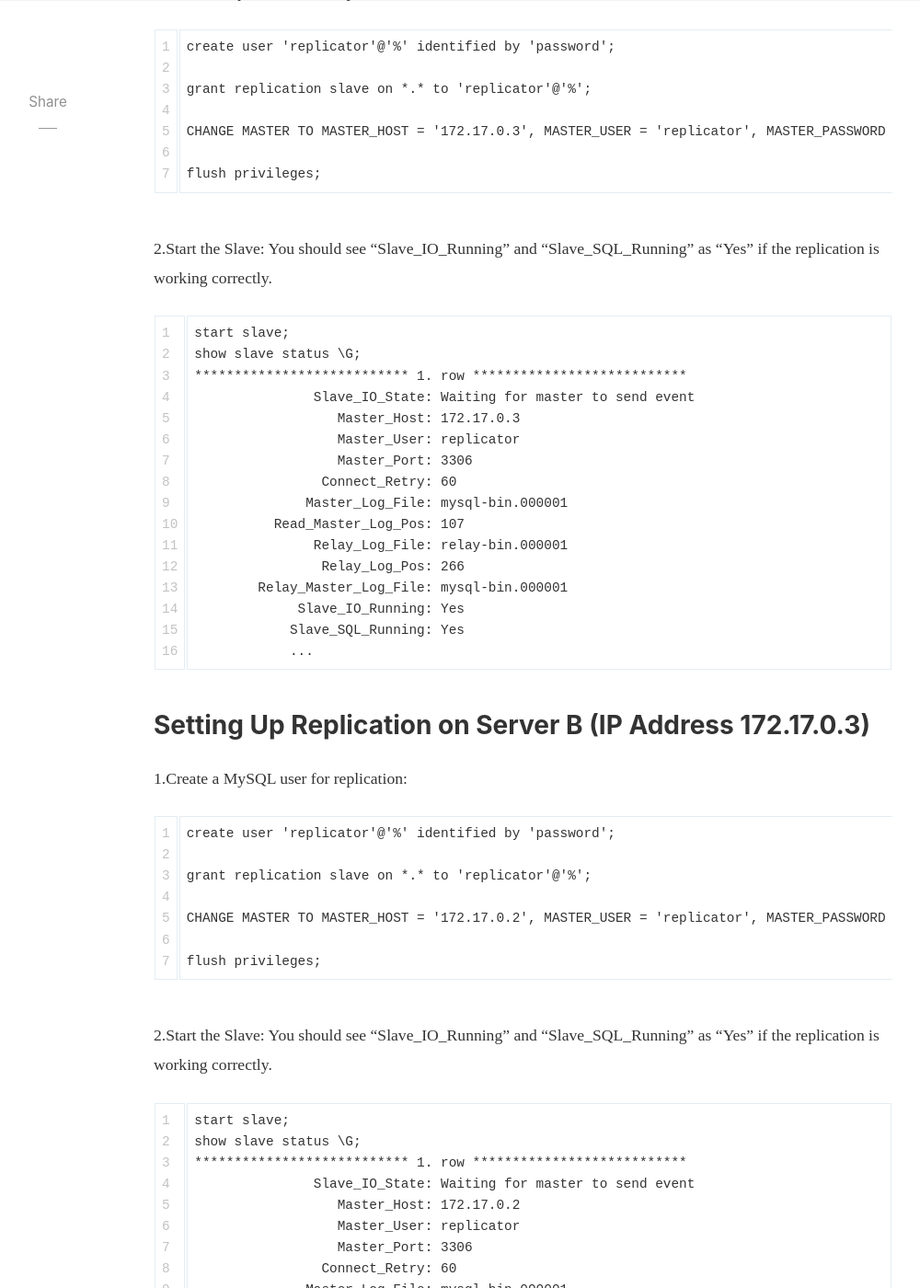
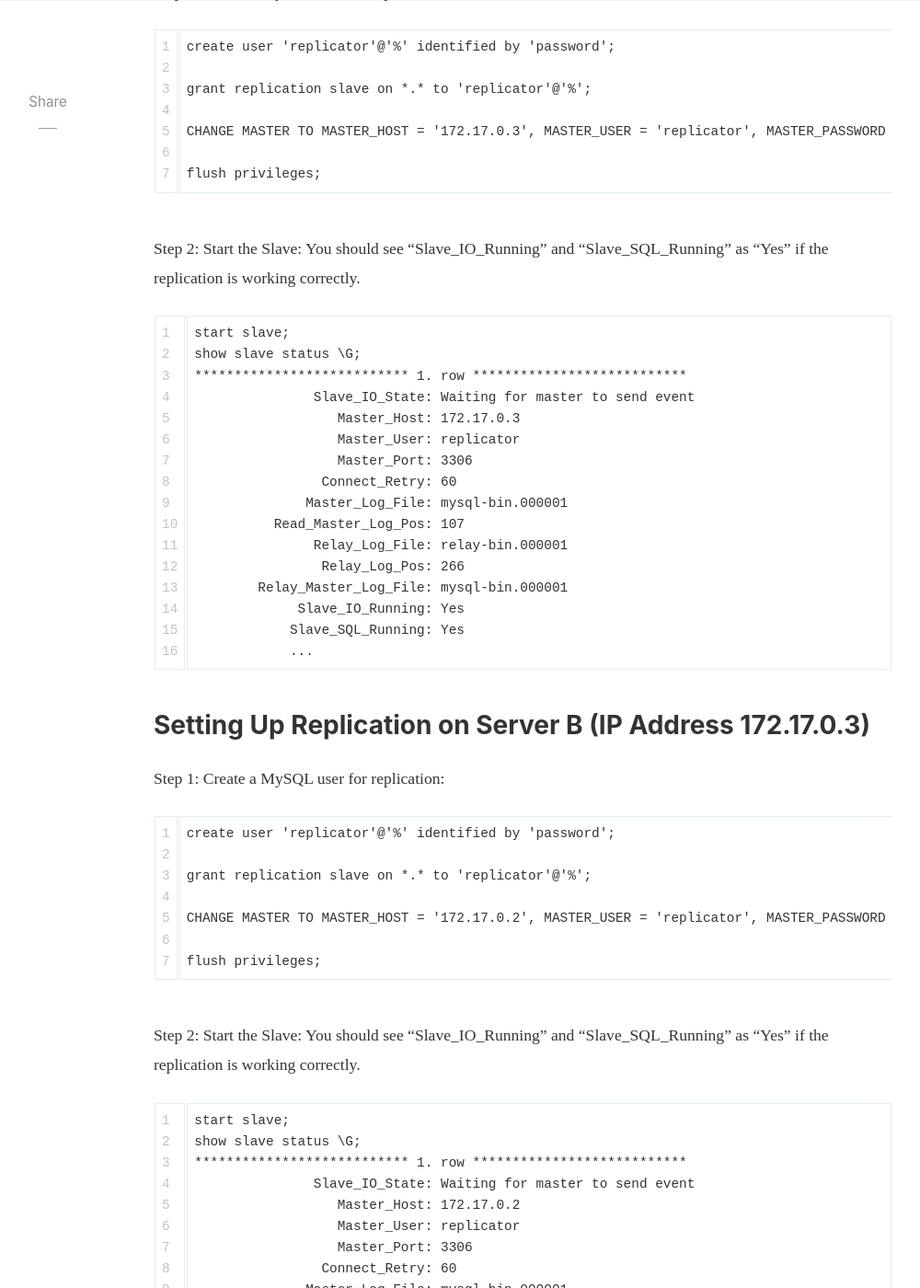
Before and after one commit to pratyush1806/pratyush1806.github.io, a Jekyll site: the page built from _posts/2015-08-17-mysql-master-master-replication.md, in a window 1280 px wide and 1400 px high, scrolled down 3600 px. Shown: the whole window at 92% size, without its empty margins (118-1118 px from the left). Built offline with Jekyll 4.4.1, drawn with Linux system fonts in a browser that asks for light colours; nearby versions of some CDN libraries; comment, search, counter and statistics services are not loaded; some of the changed text lies outside the part shown.

Commit message:
fixed numbering

````diff
--- a/_posts/2015-08-17-mysql-master-master-replication.md
+++ b/_posts/2015-08-17-mysql-master-master-replication.md
@@ -39,13 +39,13 @@
 
 `auto_increment_offset`: We can use different `auto_increment_offset` values for each server.
 
-2.Save the configuration file and restart MySQL:
+Setp 2: Save the configuration file and restart MySQL:
 
 ```
 service mysql restart
 ```
 
-3.Login to the server and check the master status:
+Step 3: Login to the server and check the master status:
 
 ```
 show master status;
@@ -58,7 +58,7 @@
 ```
 
 ### Server B Configuration (IP Address 172.17.0.3)
-1.Open the MySQL configuration file, usually located at /etc/my.cnf or /etc/mysql/my.cnf, and add or modify the following settings:
+Step 1: Open the MySQL configuration file, usually located at /etc/my.cnf or /etc/mysql/my.cnf, and add or modify the following settings:
 
 ```
 [mysqld]
@@ -83,13 +83,13 @@
 
 `auto_increment_offset`: We can use different `auto_increment_offset` values for each server.
 
-2.Save the configuration file and restart MySQL:
+Step 2: Save the configuration file and restart MySQL:
 
 ```
 service mysql restart
 ```
 
-3.Login to the server and check the master status:
+Step 3: Login to the server and check the master status:
 
 ```
 show master status;
@@ -102,7 +102,7 @@
 ```
 
 ### Setting Up Replication on Server A (IP Address 172.17.0.2)
-1.Create a MySQL user for replication:
+Step 1: Create a MySQL user for replication:
 
 ```
 create user 'replicator'@'%' identified by 'password';
@@ -114,7 +114,7 @@
 flush privileges;
 ```
 
-2.Start the Slave:
+Step 2: Start the Slave:
 You should see "Slave_IO_Running" and "Slave_SQL_Running" as "Yes" if the replication is working correctly.
 
 ```
@@ -137,7 +137,7 @@
 ```
 
 ### Setting Up Replication on Server B (IP Address 172.17.0.3)
-1.Create a MySQL user for replication:
+Step 1: Create a MySQL user for replication:
 
 ```
 create user 'replicator'@'%' identified by 'password';
@@ -149,7 +149,7 @@
 flush privileges;
 ```
 
-2.Start the Slave:
+Step 2: Start the Slave:
 You should see "Slave_IO_Running" and "Slave_SQL_Running" as "Yes" if the replication is working correctly.
 
 ```
````
Also changed, not shown: other parts of _posts/2015-08-17-mysql-master-master-replication.md (+1 -1 lines).
